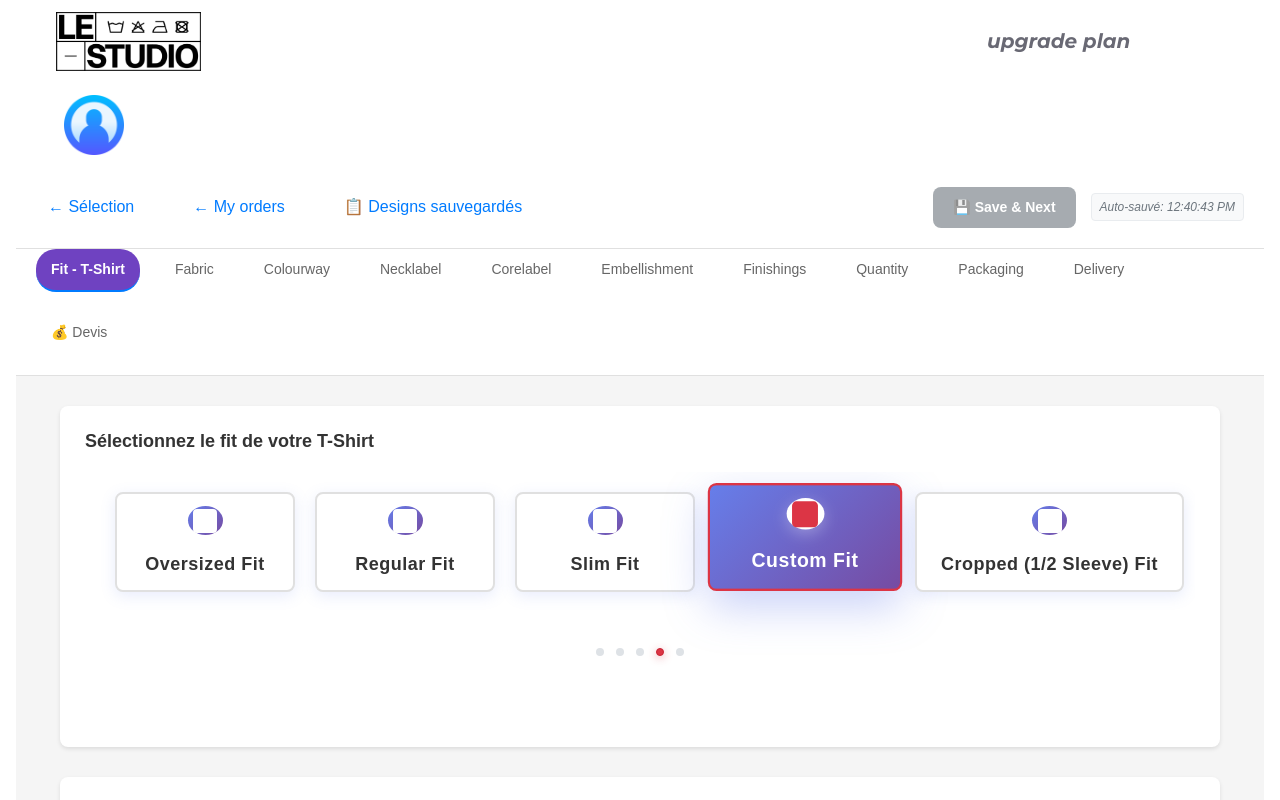
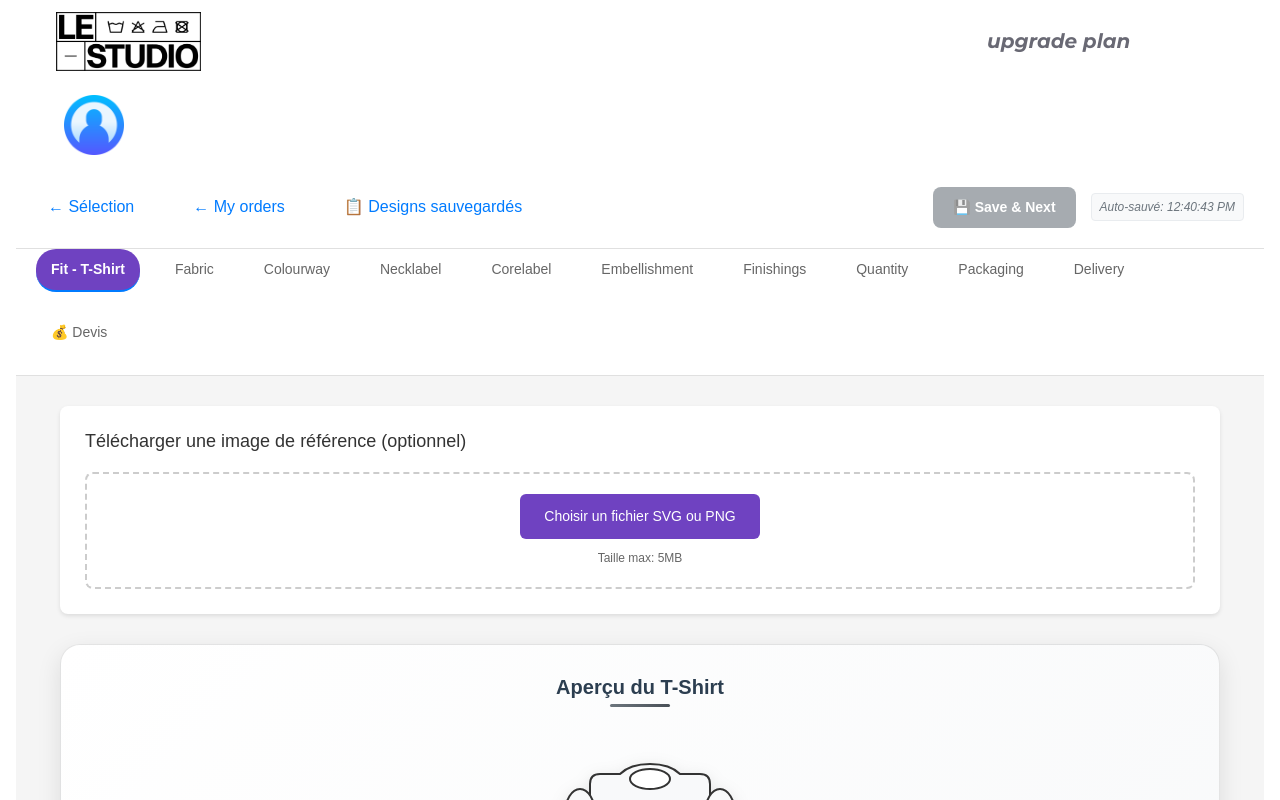
Before and after one commit to prodige93/pr--production-juzely, a React (Create React App) app: page /tshirt-design in a window 1280 px wide. Shown: the top 800 px of the page. Built offline with nearby package versions, Linux system fonts and the light colour scheme.

Commit message:
refactor(tshirt-design): remove fit selection component to simplify UI

```diff
--- a/src/components/tshirt-design/tshirt-design.js
+++ b/src/components/tshirt-design/tshirt-design.js
@@ -582,79 +582,6 @@ function TshirtDesign() {
   const renderFitContent = () => {
     return (
       <>
-        <div className="fit-selection">
-          <h3>Sélectionnez le fit de votre T-Shirt</h3>
-          <div className="fit-options">
-            <div className="fit-options-container" style={{ transform: `translateX(-${currentSlide * 220}px)` }}>
-              {fitOptions.map((option, index) => (
-                <label
-                  key={option.id}
-                  className={`fit-option ${selectedFit === option.id ? 'selected' : ''}`}
-                  onClick={() => {
-                    handleFitChange(option.id);
-                  }}
-                >
-                  <input
-                    type="radio"
-                    name="fit"
-                    value={option.id}
-                    checked={selectedFit === option.id}
-                    onChange={() => {}}
-                    style={{ display: 'none' }}
-                  />
-                  <div className="fit-icon"></div>
-                  <span className="fit-label">{option.label}</span>
-                </label>
-              ))}
-            </div>
-
-            <div className="slide-controls">
-              <button
-                className="slide-button"
-                onClick={() => setCurrentSlide(Math.max(0, currentSlide - 1))}
-                disabled={currentSlide === 0}
-              >
-                ←
-              </button>
-
-              <div className="slide-indicators">
-                <div className="indicator-track">
-                  {fitOptions.map((option, dotIndex) => {
-                    const selectedIndex = fitOptions.findIndex(opt => opt.id === selectedFit);
-                    const totalElements = fitOptions.length;
-                    const spacing = 20;
-                    const trackWidth = (totalElements - 1) * spacing;
-                    const startPosition = -trackWidth / 2;
-                    const pointPosition = startPosition + (dotIndex * spacing);
-                    const isActive = dotIndex === selectedIndex;
-
-                    return (
-                      <div
-                        key={dotIndex}
-                        className={`slide-indicator ${isActive ? 'active' : ''}`}
-                        style={{
-                          transform: `translateX(${pointPosition}px)`,
-                          transition: 'all 0.4s cubic-bezier(0.25, 0.46, 0.45, 0.94)'
-                        }}
-                        onClick={() => {
-                          handleFitChange(option.id);
-                        }}
-                      />
-                    );
-                  })}
-                </div>
-              </div>
-
-              <button
-                className="slide-button"
-                onClick={() => setCurrentSlide(Math.min(Math.ceil(fitOptions.length / 3) - 1, currentSlide + 1))}
-                disabled={currentSlide >= Math.ceil(fitOptions.length / 3) - 1}
-              >
-                →
-              </button>
-            </div>
-          </div>
-        </div>
 
         <div className="image-upload-section">
           <h3>Télécharger une image de référence (optionnel)</h3>
```
